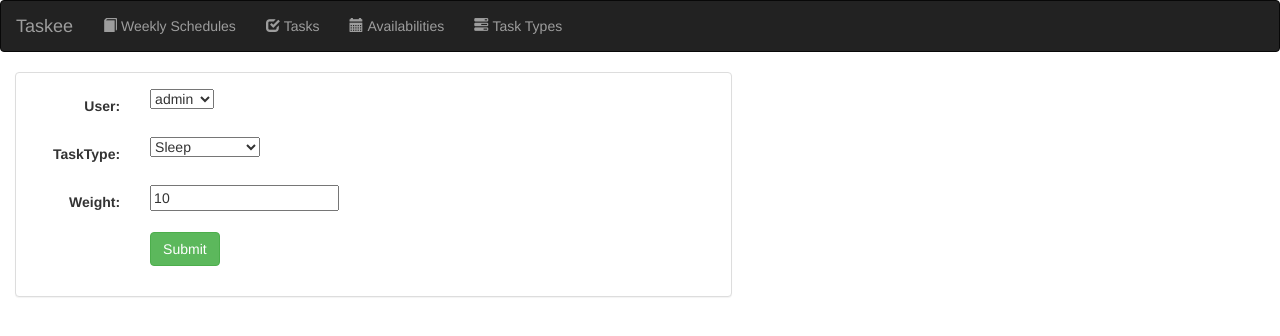
After one commit to TFotakis-ECE-TUC-Projects/2017-Taskee, a Django app: page /taskTypeUpdate/1/ in a window 1280 px wide. The commit adds this page. Shown: the top 336 px of the page. Run offline with Django 3.2, Linux system fonts and the light colour scheme; data comes from the database, SQL or seed files in the repository; tables that the repository leaves empty hold one stand-in row (values such as "Sample post"); some libraries are stand-ins or nearby versions.

Commit message:
Task type Weight

```diff
--- a/taskmanager/models.py
+++ b/taskmanager/models.py
@@ -16,6 +16,9 @@ class TaskTypeWeight(models.Model):
     user = models.ForeignKey(User, on_delete=models.CASCADE)
     taskType = models.ForeignKey(TaskType, on_delete=models.CASCADE)
     weight = models.IntegerField(default=1)
+
+    def get_absolute_url(self):
+        return reverse('taskmanager:taskTypeView')#, kwargs={'pk': self.pk})
 
     def __str__(self): return self.taskType.name
 
--- a/taskmanager/urls.py
+++ b/taskmanager/urls.py
@@ -27,9 +27,11 @@ urlpatterns = [
     url(r'^taskType/(?P<pk>[0-9]+)/$', views.TaskTypeDetailView.as_view(), name='taskTypeDetail'),
     url(r'^taskType/(?P<pk>\d+)/delete/$', views.DeleteTaskType.as_view(), name='taskTypeDelete'),
 
-    url(r'addTaskTypeWeight/$', views.CreateTaskTypeWeight.as_view(), name='taskTypeWeight-add'),
-    url(r'^taskTypeWeight/$', views.TaskTypeWeightView.as_view(), name='taskTypeWeightUpdate'),
+    # url(r'addTaskTypeWeight/$', views.CreateTaskTypeWeight.as_view(), name='taskTypeWeight-add'),
+    # url(r'^taskTypeWeight/$', views.TaskTypeWeightView.as_view(), name='taskTypeWeightUpdate'),
 
     url(r'showdetails/$', views.ShowDetails.as_view(), name='showdetails'),
 
+
+    url(r'^taskTypeUpdate/(?P<pk>[0-9]+)/$', views.TaskTypeWeightUpdate.as_view(), name='taskTypeUpdate'),
 ]
--- a/taskmanager/views.py
+++ b/taskmanager/views.py
@@ -2,9 +2,13 @@ from django.contrib.auth.mixins import LoginRequiredMixin
 from django.core.urlresolvers import reverse_lazy
 from django.shortcuts import redirect
 from django.views import generic
+from django.views.generic.edit import CreateView, DeleteView, UpdateView
+
 from django.views.generic.edit import CreateView, DeleteView
 from django.shortcuts import render
 from .forms import TaskForm, WeeklyScheduleForm, AvailabilityForm
+from .models import Availability, TaskType, TaskTypeWeight
+from .models import Task, WeeklySchedule
 from .models import Task, WeeklySchedule, TaskTypeWeight, Availability, TaskType
 
 
@@ -175,21 +179,17 @@ class DeleteTaskType(DeleteView):
 
 
 class TaskTypeDetailView(generic.DetailView):
-    model = TaskType
+    model = TaskTypeWeight
     template_name = 'taskmanager/taskTypeDetails.html'
-    context_object_name = 'taskType'
+    context_object_name = 'taskTypeWeight'
 
 
-class TaskTypeWeightView(generic.ListView):
-    model = TaskTypeWeight
-    # fields = ['weight']
-    template_name = 'taskmanager/taskTypeView.html'
-    context_object_name = 'taskType_list'
+########### TaskType weight ##########
 
 
-class CreateTaskTypeWeight(CreateView):
-    model = TaskTypeWeight
-    fields = ['user', 'taskType', 'weight']
+class TaskTypeWeightUpdate(UpdateView):
+    model= TaskTypeWeight
+    fields = ['user','taskType', 'weight']
 
 
 class ShowDetails(LoginRequiredMixin, generic.ListView):
--- a/templates/navbar.html
+++ b/templates/navbar.html
@@ -34,12 +34,12 @@
                                     <span class="glyphicon glyphicon-tasks" aria-hidden="true"></span>&nbsp;Task Types
                                 </a>
                             </li>
-                            <li class="{% block taskTypeWeightView %}{% endblock %}">
-                                <a href="{% url 'taskmanager:taskTypeWeightUpdate' %}">
-                                    <span class="glyphicon glyphicon-scale" aria-hidden="true"></span>&nbsp;Task Types
-                                    Weights
-                                </a>
-                            </li>
+{#                            <li class="{% block taskTypeWeightView %}{% endblock %}">#}
+{#                                <a href="{% url 'taskmanager:taskTypeWeightUpdate' %}">#}
+{#                                    <span class="glyphicon glyphicon-scale" aria-hidden="true"></span>&nbsp;Task Types#}
+{#                                    Weights#}
+{#                                </a>#}
+{#                            </li>#}
                         </ul>
 
             <ul class="nav navbar-nav navbar-right">
--- /dev/null
+++ b/templates/taskmanager/tasktypeweight_form.html
@@ -0,0 +1,29 @@
+{% extends 'base.html' %}
+{% block title %}Edit Task Type- {% endblock %}
+{% block editTaskTypeActive %}active{% endblock %}
+
+{% block body %}
+<div class="container-fluid">
+
+    <div class="row">
+        <div class="col-sm-12 col-md-7">
+            <div class="panel panel-default">
+                <div class="panel-body">
+
+                <form class="form-horizontal" action="" method="post" enctype="multipart/form-data">
+                    {% csrf_token %}
+                    {% include 'form_template.html' %}
+                    <div class="form-group">
+                        <div class="col-sm-offset-2 col-sm-10">
+                            <a href="{% url 'taskmanager:taskTypeView' %}" ><button type="submit" class="btn btn-success">Submit</button></a>
+                        </div>
+                    </div>
+                </form>
+
+                </div>
+            </div>
+        </div>
+
+    </div>
+</div>
+{% endblock %}
```
Also changed, not shown: templates/taskmanager/taskTypeDetails.html (+5 -3 lines).
